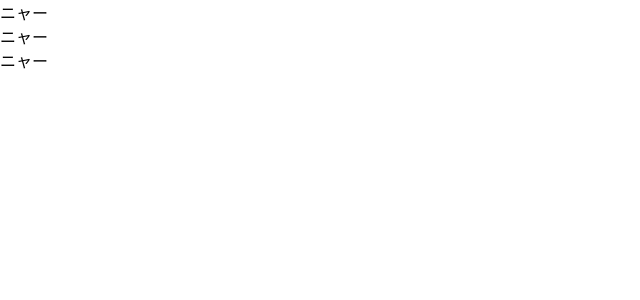
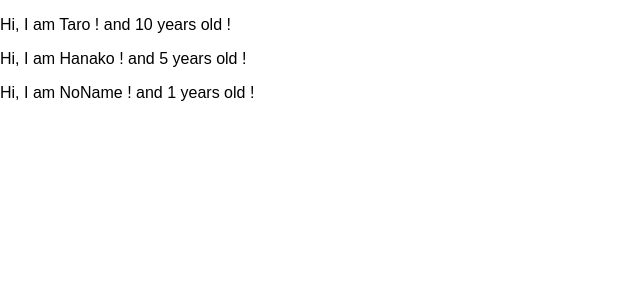
Before and after one commit to masa-berl01102019/udemy-react-redux-crud-app, a React (Create React App) app: page / in a window 1280 px wide. Shown: the top 300 px of the page, without its empty margins (0-640 px from the left). Built offline with nearby package versions, Linux system fonts and the light colour scheme.

Commit message:
Learn props of component

```diff
--- a/src/App.js
+++ b/src/App.js
@@ -1,13 +1,13 @@
+/* 何故JSXを使うのか？ */
   // import React, { Component } from 'react';
-// 上記の'React'の部分はJSXをjavascriptにトランスパイルする為に必要 => 実際はbabelがJSXをトランスパイルしている
-
-// 何故JSXを使うのか？
-// class App extends Component {
-//   render() {
-//     return <div>Hello World</div>; // JSX
-//   }
-// }
-// 上記のJSXは下記のようにトランスパイルされてjavascriptの書き換えられて実行されている
+  // // 上記の'React'の部分はJSXをjavascriptにトランスパイルする為に必要 => 実際はbabelがJSXをトランスパイルしている
+  // //
+  // // class App extends Component {
+  // //   render() {
+  // //     return <div>Hello World</div>; // JSX
+  // //   }
+  // // }
+  // // 上記のJSXは下記のようにトランスパイルされてjavascriptの書き換えられて実行されている
   // class App extends Component {
   //   render() {
   //     return React.createElement(
@@ -17,17 +17,20 @@
   //       );
   //   }
   // }
-// 上記から分かるようにJSXを使えばより直観的に記述出来る
+  // // 上記から分かるようにJSXを使えばより直観的に記述出来る
 
-// トランスパイルしなければ'React'の部分は不要
+/* トランスパイルしなければimport時の'React'の部分は不要 */
   // import { Component } from 'react';
+
   // class App extends Component {
   //   render() {
   //     return null;
   //   }
   // }
 
-// class App extends Component { // class component
+/* class component と JSXの記法 */
+  // import React, { Component } from 'react';
+  // class App extends Component {
   //   render() {
   //     const dom = <h2>I'm Masa.</h2>;
   //     const greating = "Nice to meet you !!";
@@ -51,21 +54,72 @@
   //   }
   // }
 
+/* functional component */
+  // import React from 'react';
+  // // class component を使わなければ { Component } の部分は不要
+
+  // // functional component
+  // const App = () => {
+  //   return (
+  //     <div>
+  //       <Cat />
+  //       <Cat />
+  //       <Cat />
+  //     </div>
+  //     )
+  // }
+  // const Cat = () => {
+  //   return <div>ニャー</div>
+  // }
+
+/* props */
+// propsはcomponentの属性のことでpropsには文字,数字,配列,オブジェクト,関数など何でも使用できる
 import React from 'react';
-// class component を使わなければ { Component } の部分は不要
 
-// functional component
 const App = () => {
+
+  // return (
+  //   <div>
+  //     <User name={"Taro"} age={10} />
+  //     <User name={"Hanako"} age={5} />
+  //     {/* 上記のようにcomponentは再利用可能でかつ属性(name,age)の値に個別の値を渡して表示することも出来る */}
+  //   </div>
+  // )
+  // 上記は下記のようにユーザーの情報を配列で一括で管理して書き換えられる
+
+  const profiles = [ // 配列で属性と値を管理
+    { name: 'Taro', age: 10 },
+    { name: 'Hanako', age: 5 },
+    { }, // 下記で定めたdefaultPropsが参照される
+  ]
+
   return (
     <div>
-      <Cat />
-      <Cat />
-      <Cat />
+      {
+        profiles.map((profile, index) => {
+          return <User name={profile.name} age={profile.age} key={index} />
+        })
+      }
+      {/* 上記のようにmapで展開して値を渡すようにすれば配列の数だけ自動作成してくれる */}
+      {/*
+        ReactではPropにkeyという値を指定することが出来て、Componentのリストを表示するような時にユニークなkeyをつけていないとdevelopment環境だとwarningがでてしまう
+        このkeyはVirtualDOMのdiffから実際のDOMに反映させるときに最小限の変更にするために使われる
+        mapで展開する際はindexをkeyに渡してあげるのがベストプラクティス
+      */}
     </div>
   )
 }
-const Cat = () => {
-  return <div>ニャー</div>
+
+// User component
+const User = (props) => { // 仮引数で受けて反映出来る
+  return <p>Hi, I am {props.name} ! and {props.age} years old !</p>
+  // 上記のように複数の属性(name, age) を仮引数で受けて => 仮引数名.属性 で値を参照して表示出来る
 }
 
+User.defaultProps = {
+  name: "NoName",
+  age: 1,
+}
+// 上記のようにデフォルトでpropsを設定することが出来る
+
 export default App;
```
Lines whose indentation alone changed are shown as unchanged.
